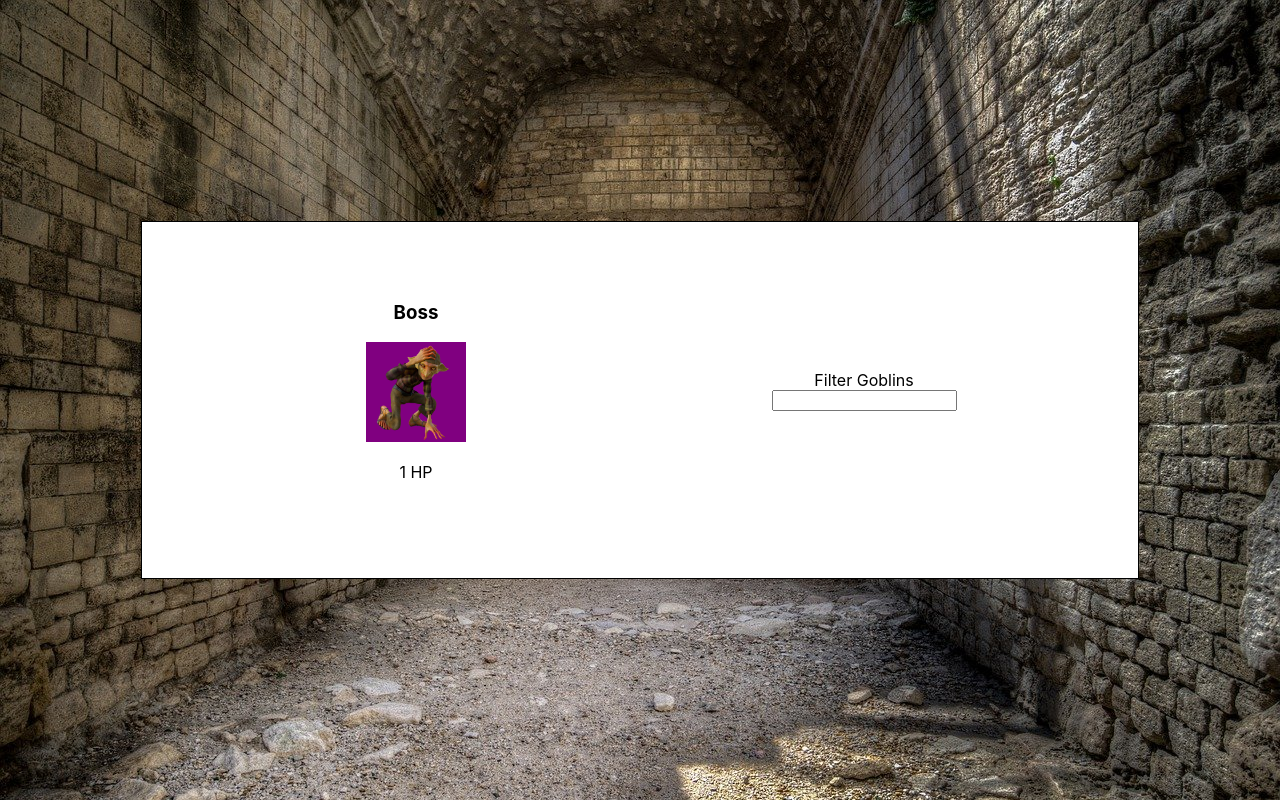
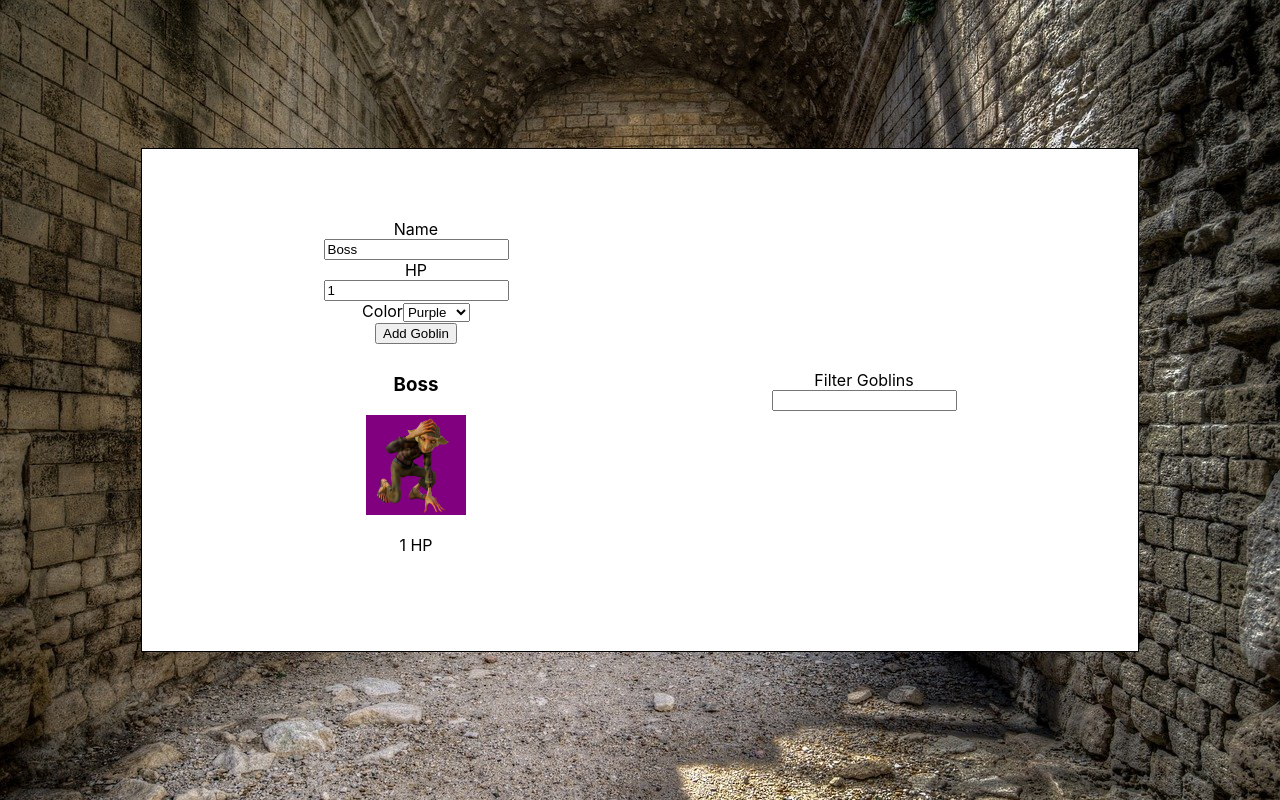
Before and after one commit to hdsteineke/hb-react-build-a-goblin, a React (Create React App) app: page / in a window 1280 px wide. Built offline with nearby package versions, Linux system fonts and the light colour scheme.

Commit message:
successfully rendering goblin form in DOM

```diff
--- a/src/App.js
+++ b/src/App.js
@@ -66,6 +66,16 @@ function App() {
   return (
     <div className="App">
       <div className='current-goblin quarter'>
+        <GoblinForm
+          goblinFormName={goblinFormName}
+          setGoblinFormName={setGoblinFormName}
+          goblinFormHP={goblinFormHP}
+          setGoblinFormHP={setGoblinFormHP}
+          goblinFormColor={goblinFormColor}
+          setGoblinFormColor={setGoblinFormColor}
+          submitGoblin={submitGoblin}
+        />
+
         <Goblin goblin={{
           name: goblinFormName,
           hp: goblinFormHP,
--- a/src/GoblinForm.js
+++ b/src/GoblinForm.js
@@ -7,7 +7,7 @@ export default function GoblinForm(props) {
       Note that you don't need to define an anonymous function--you can just name the submitGoblin prop here and it will work.
       Take a minute to try and puzzle out why that is: how is this function different from other functions,
       where you do need to create an anonymous function in the `onClick` or `onSubmit` spot? */}
-      <form className='goblin-form'>
+      <form className='goblin-form' onSubmit={((e) => props.submitGoblin(e.target.value))}>
         <label>
             Name
           {/* onChange, use the prop setGoblinFormName to set the parent state */}
```
